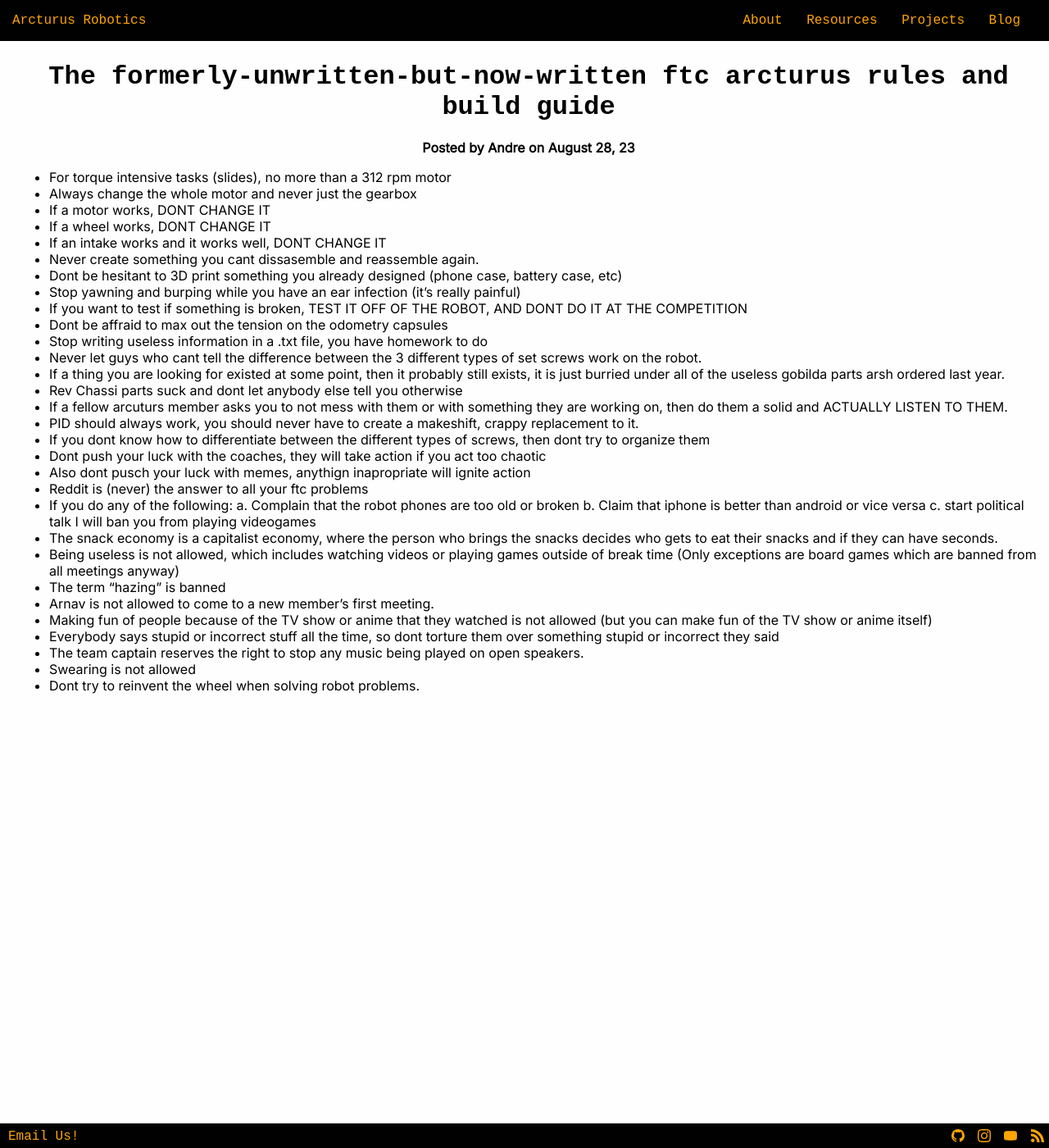
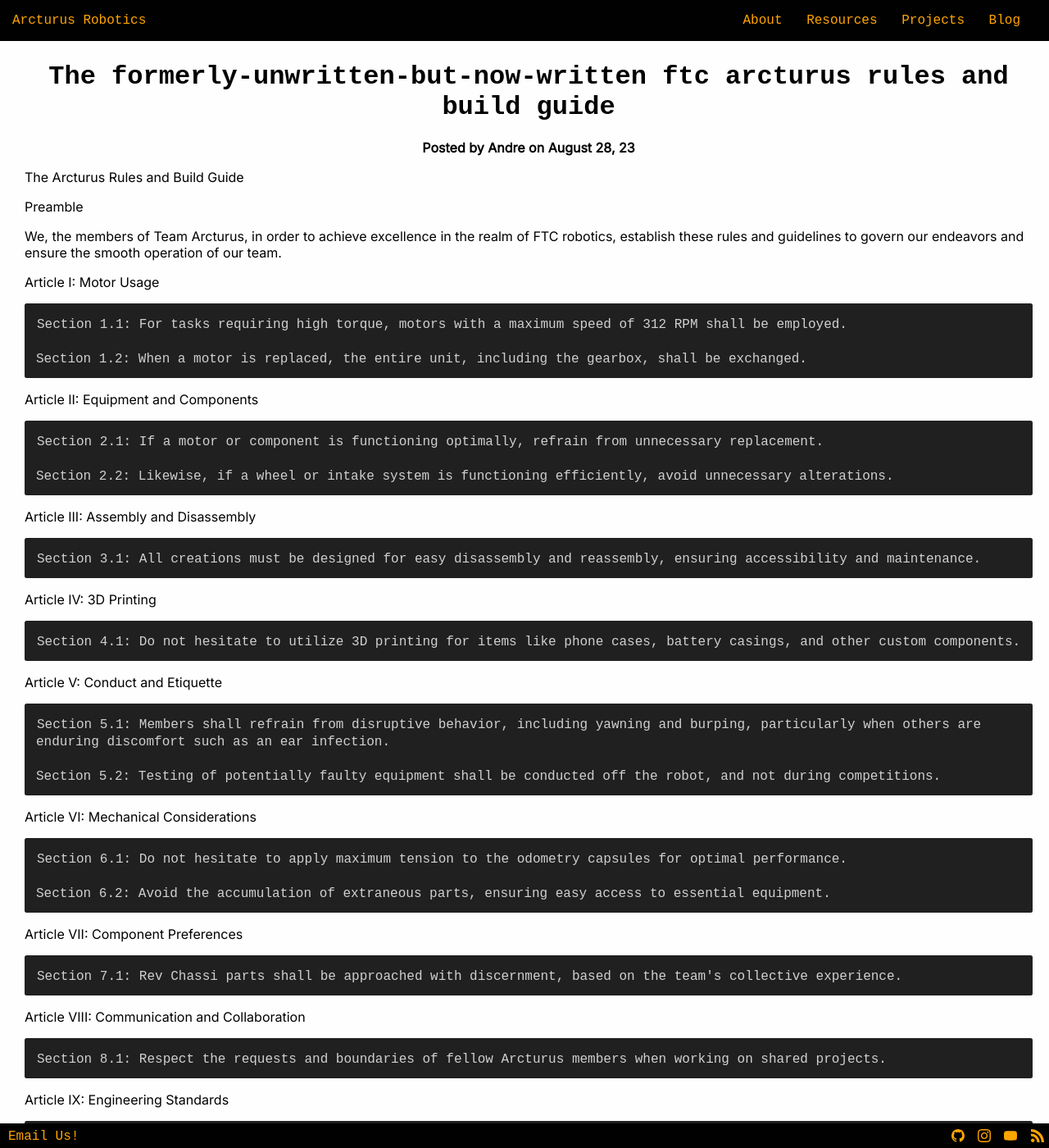
Before and after one commit to arcturus-robotics/arcturusrobotics.com, a Jekyll site: the page built from _posts/2023-08-28-Tffarabg.md, in a window 1280 px wide and 1400 px high. Shown: the whole window at 82% size. Built offline with Jekyll 4.4.1, drawn with Linux system fonts in a browser that asks for light colours; some of the changed text lies outside the part shown.

Commit message:
Update 2023-08-28-Tffarabg.md

```diff
--- a/_posts/2023-08-28-Tffarabg.md
+++ b/_posts/2023-08-28-Tffarabg.md
@@ -8,37 +8,94 @@ categories:
   - Outreach
   - Engineering
 ---
-- For torque intensive tasks (slides), no more than a 312 rpm motor
-- Always change the whole motor and never just the gearbox
-- If a motor works, DONT CHANGE IT
-- If a wheel works, DONT CHANGE IT
-- If an intake works and it works well, DONT CHANGE IT
-- Never create something you cant dissasemble and reassemble again.
-- Dont be hesitant to 3D print something you already designed (phone case, battery case, etc)
-- Stop yawning and burping while you have an ear infection (it's really painful)
-- If you want to test if something is broken, TEST IT OFF OF THE ROBOT, AND DONT DO IT AT THE COMPETITION
-- Dont be affraid to max out the tension on the odometry capsules
-- Stop writing useless information in a .txt file, you have homework to do
-- Never let guys who cant tell the difference between the 3 different types of set screws work on the robot.
-- If a thing you are looking for existed at some point, then it probably still exists, it is just burried under all of the useless gobilda parts arsh ordered last year.
-- Rev Chassi parts suck and dont let anybody else tell you otherwise
-- If a fellow arcuturs member asks you to not mess with them or with something they are working on, then do them a solid and ACTUALLY LISTEN TO THEM.
-- PID should always work, you should never have to create a makeshift, crappy replacement to it.
-- If you dont know how to differentiate between the different types of screws, then dont try to organize them
-- Dont push your luck with the coaches, they will take action if you act too chaotic
-- Also dont pusch your luck with memes, anythign inapropriate will ignite action
-- Reddit is (never) the answer to all your ftc problems
-- If you do any of the following:
-	a. Complain that the robot phones are too old or broken
-	b. Claim that iphone is better than android or vice versa
-	c. start political talk
-I will ban you from playing videogames
-- The snack economy is a capitalist economy, where the person who brings the snacks decides who gets to eat their snacks and if they can have seconds.
-- Being useless is not allowed, which includes watching videos or playing games outside of break time (Only exceptions are board games which are banned from all meetings anyway)
-- The term "hazing" is banned
-- Arnav is not allowed to come to a new member's first meeting.
-- Making fun of people because of the TV show or anime that they watched is not allowed (but you can make fun of the TV show or anime itself)
-- Everybody says stupid or incorrect stuff all the time, so dont torture them over something stupid or incorrect they said
-- The team captain reserves the right to stop any music being played on open speakers.
-- Swearing is not allowed
-- Dont try to reinvent the wheel when solving robot problems.
+The Arcturus Rules and Build Guide
+
+Preamble
+
+We, the members of Team Arcturus, in order to achieve excellence in the realm of FTC robotics, establish these rules and guidelines to govern our endeavors and ensure the smooth operation of our team.
+
+Article I: Motor Usage
+
+	Section 1.1: For tasks requiring high torque, motors with a maximum speed of 312 RPM shall be employed.
+
+	Section 1.2: When a motor is replaced, the entire unit, including the gearbox, shall be exchanged.
+
+Article II: Equipment and Components
+
+	Section 2.1: If a motor or component is functioning optimally, refrain from unnecessary replacement.
+
+	Section 2.2: Likewise, if a wheel or intake system is functioning efficiently, avoid unnecessary alterations.
+
+Article III: Assembly and Disassembly
+
+	Section 3.1: All creations must be designed for easy disassembly and reassembly, ensuring accessibility and maintenance.
+
+Article IV: 3D Printing
+
+	Section 4.1: Do not hesitate to utilize 3D printing for items like phone cases, battery casings, and other custom components.
+
+Article V: Conduct and Etiquette
+
+	Section 5.1: Members shall refrain from disruptive behavior, including yawning and burping, particularly when others are enduring discomfort such as an ear infection.
+
+	Section 5.2: Testing of potentially faulty equipment shall be conducted off the robot, and not during competitions.
+
+Article VI: Mechanical Considerations
+
+	Section 6.1: Do not hesitate to apply maximum tension to the odometry capsules for optimal performance.
+
+	Section 6.2: Avoid the accumulation of extraneous parts, ensuring easy access to essential equipment.
+
+Article VII: Component Preferences
+
+	Section 7.1: Rev Chassi parts shall be approached with discernment, based on the team's collective experience.
+
+Article VIII: Communication and Collaboration
+
+	Section 8.1: Respect the requests and boundaries of fellow Arcturus members when working on shared projects.
+
+Article IX: Engineering Standards
+
+	Section 9.1: PID systems shall be maintained at an optimal level, discouraging makeshift solutions.
+
+	Section 9.2: If uncertain about screw types, refrain from attempting organization.
+
+Article X: Team Dynamics
+
+	Section 10.1: Maintain professionalism with coaches and avoid excessive chaos.
+
+	Section 10.2: Exercise discretion in sharing memes, ensuring appropriateness.
+
+Article XI: Problem Solving and Resources
+
+	Section 11.1: Reddit is not a definitive solution to all FTC challenges.
+
+	Section 11.2: Avoid needless reinvention when tackling robot-related issues.
+
+Article XII: Conduct and Decorum
+
+	Section 12.1: Maintain a respectful and inclusive environment, refraining from hazing practices.
+
+	Section 12.2: New members shall be introduced to the team gradually, with Arnav exercising discretion.
+
+Article XIII: Entertainment and Media
+
+	Section 13.1: Avoid disparaging others based on their choice of TV shows or anime.
+
+	Section 13.2: Show understanding for occasional missteps in speech, refraining from undue ridicule.
+
+Article XIV: Team Leadership
+
+	Section 14.1: The team captain shall have the authority to regulate public music playback.
+
+Article XV: Code of Language
+
+	Section 15.1: Swearing is not permitted within team settings.
+
+Article XVI: Innovation and Problem-Solving
+
+	Section 16.1: Embrace proven solutions before pursuing unconventional approaches.
+
+In witness thereof, we, the members of Team Arcturus, hereby adopt and adhere to these rules and guidelines, affirming our commitment to excellence in FTC robotics.
+
+Dated this ___ day of _______, in the year 20.
```
